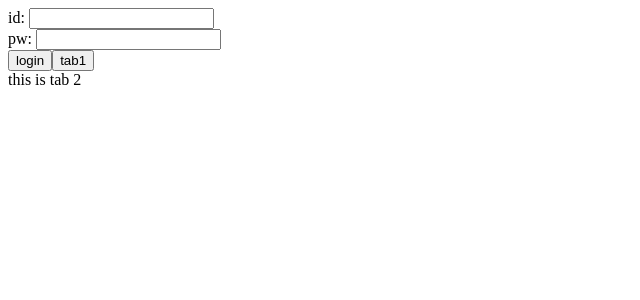
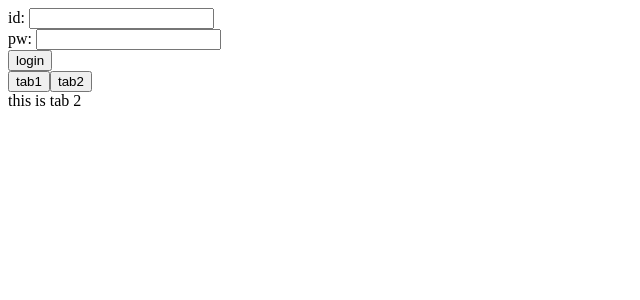
Before and after one commit to eurowondollaryen/js-framework-test, a Vue app in the folder vue-form/: page / in a window 1280 px wide. Shown: the top 300 px of the page, without its empty margins (0-640 px from the left). Built offline with nearby package versions, Linux system fonts and the light colour scheme.

Commit message:
tabmenu done

```diff
--- a/vue-form/package.json
+++ b/vue-form/package.json
@@ -9,6 +9,7 @@
   },
   "dependencies": {
     "axios": "^0.27.2",
+    "bootstrap": "^5.2.0",
     "core-js": "^3.8.3",
     "vue": "^3.2.13"
   },
--- a/vue-form/src/App.vue
+++ b/vue-form/src/App.vue
@@ -9,11 +9,14 @@
       <input id="password" type="password" v-model="password">
     </div>
     <button type="submit">login</button>
-    <button v-on:click="switchTab(1)">tab1</button>
+  </form>
+  <div>
+    <button v-on:click="switchTab('TabOne')">tab1</button>
+    <button v-on:click="switchTab('TabTwo')">tab2</button>
     <keep-alive>
       <component v-bind:is="currentTabComponent"></component>
     </keep-alive>
-  </form>
+  </div>
 </template>
 
 <script>
@@ -52,8 +55,8 @@ export default {
         console.log(error);
       });
     },
-    switchTab: function(num) {
-      console.log(num);
+    switchTab: function(tabName) {
+      this.currentTabComponent = tabName;
     }
   }
 }
```
Also changed, not shown: 1 other file (tests, documents, lock files or other folders).
